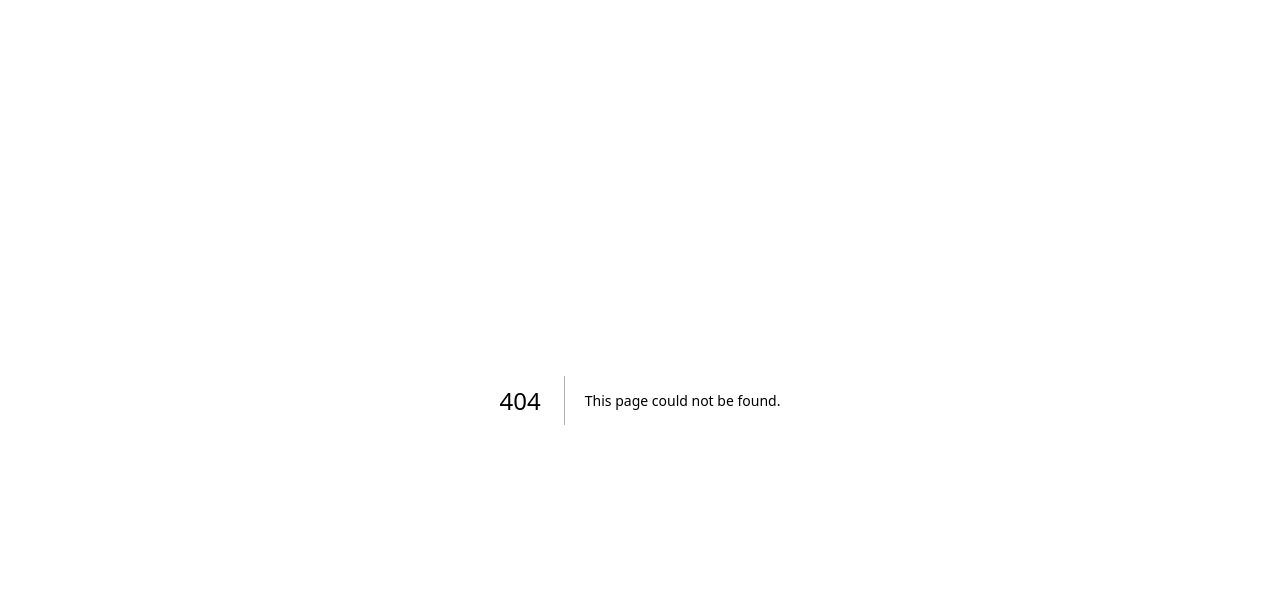
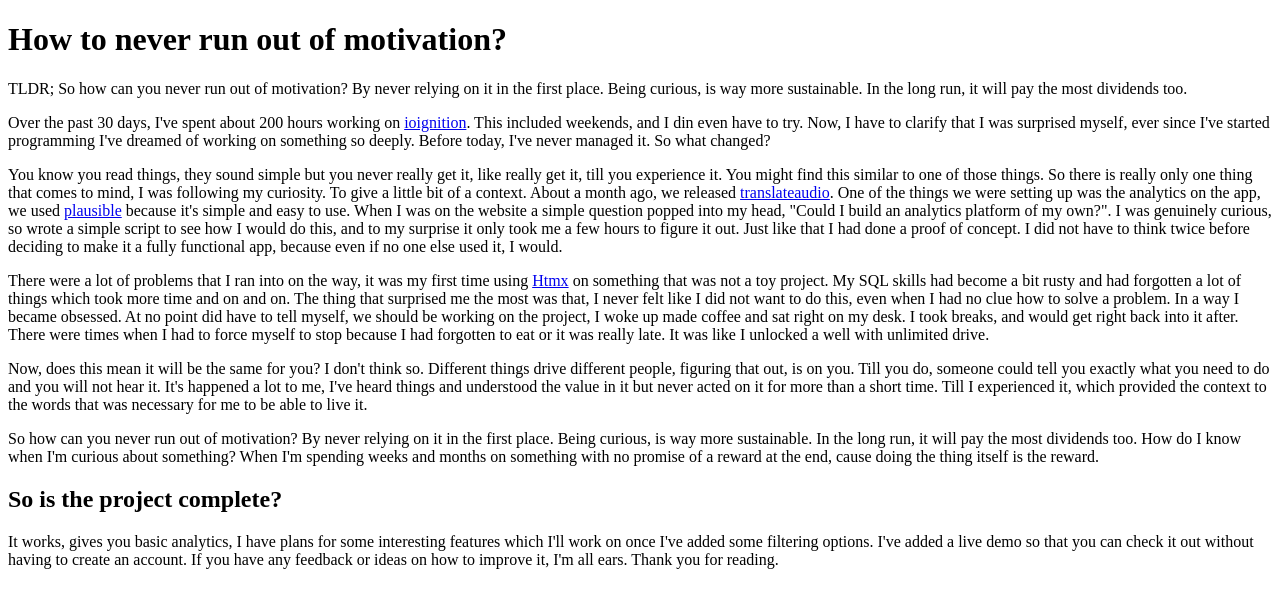
Before and after one commit to Cijin/seagin, a Next.js app: page /buildpublic/ioIgnition/limitless in a window 1280 px wide. Before the commit this address had no page. Shown: the top 608 px of the page. Built offline with nearby package versions, Linux system fonts and the light colour scheme.

Commit message:
added entry for limitless

```diff
--- a/pages/buildpublic/ioIgnition/_meta.json
+++ b/pages/buildpublic/ioIgnition/_meta.json
@@ -5,5 +5,6 @@
   "itWorks": "It Works!",
   "mvp": "Finishing MVP",
   "thestruggle": "The Struggle",
-  "morestruggle": "More Struggle"
+  "morestruggle": "More Struggle",
+  "limitless": "Feeling Limitless"
 }
--- /dev/null
+++ b/pages/buildpublic/ioIgnition/limitless.mdx
@@ -0,0 +1,18 @@
+# How to never run out of motivation?
+
+TLDR; So how can you never run out of motivation? By never relying on it in the first place. Being curious, is way more sustainable. In the long run, it will pay the most dividends too.
+
+Over the past 30 days, I've spent about 200 hours working on [ioignition](ioignition.com). This included
+weekends, and I din even have to try. Now, I have to clarify that I was surprised myself, ever since I've started programming I've dreamed of working on something so deeply. Before today, I've never managed it. So what changed?
+
+You know you read things, they sound simple but you never really get it, like really get it, till you experience it. You might find this similar to one of those things. So there is really only one thing that comes to mind, I was following my curiosity. To give a little bit of a context. About a month ago, we released [translateaudio](https://translateaudio.co/). One of the things we were setting up was the analytics on the app, we used [plausible](https://plausible.io/) because it's simple and easy to use. When I was on the website a simple question popped into my head, "Could I build an analytics platform of my own?". I was genuinely curious, so wrote a simple script to see how I would do this, and to my surprise it only took me a few hours to figure it out. Just like that I had done a proof of concept. I did not have to think twice before deciding to make it a fully functional app, because even if no one else used it, I would.
+
+There were a lot of problems that I ran into on the way, it was my first time using [Htmx](https://htmx.org/) on something that was not a toy project. My SQL skills had become a bit rusty and had forgotten a lot of things which took more time and on and on. The thing that surprised me the most was that, I never felt like I did not want to do this, even when I had no clue how to solve a problem. In a way I became obsessed. At no point did have to tell myself, we should be working on the project, I woke up made coffee and sat right on my desk. I took breaks, and would get right back into it after. There were times when I had to force myself to stop because I had forgotten to eat or it was really late. It was like I unlocked a well with unlimited drive.
+
+Now, does this mean it will be the same for you? I don't think so. Different things drive different people, figuring that out, is on you. Till you do, someone could tell you exactly what you need to do and you will not hear it. It's happened a lot to me, I've heard things and understood the value in it but never acted on it for more than a short time. Till I experienced it, which provided the context to the words that was necessary for me to be able to live it.
+
+So how can you never run out of motivation? By never relying on it in the first place. Being curious, is way more sustainable. In the long run, it will pay the most dividends too. How do I know when I'm curious about something? When I'm spending weeks and months on something with no promise of a reward at the end, cause doing the thing itself is the reward.
+
+## So is the project complete?
+
+It works, gives you basic analytics, I have plans for some interesting features which I'll work on once I've added some filtering options. I've added a live demo so that you can check it out without having to create an account. If you have any feedback or ideas on how to improve it, I'm all ears. Thank you for reading.
```
